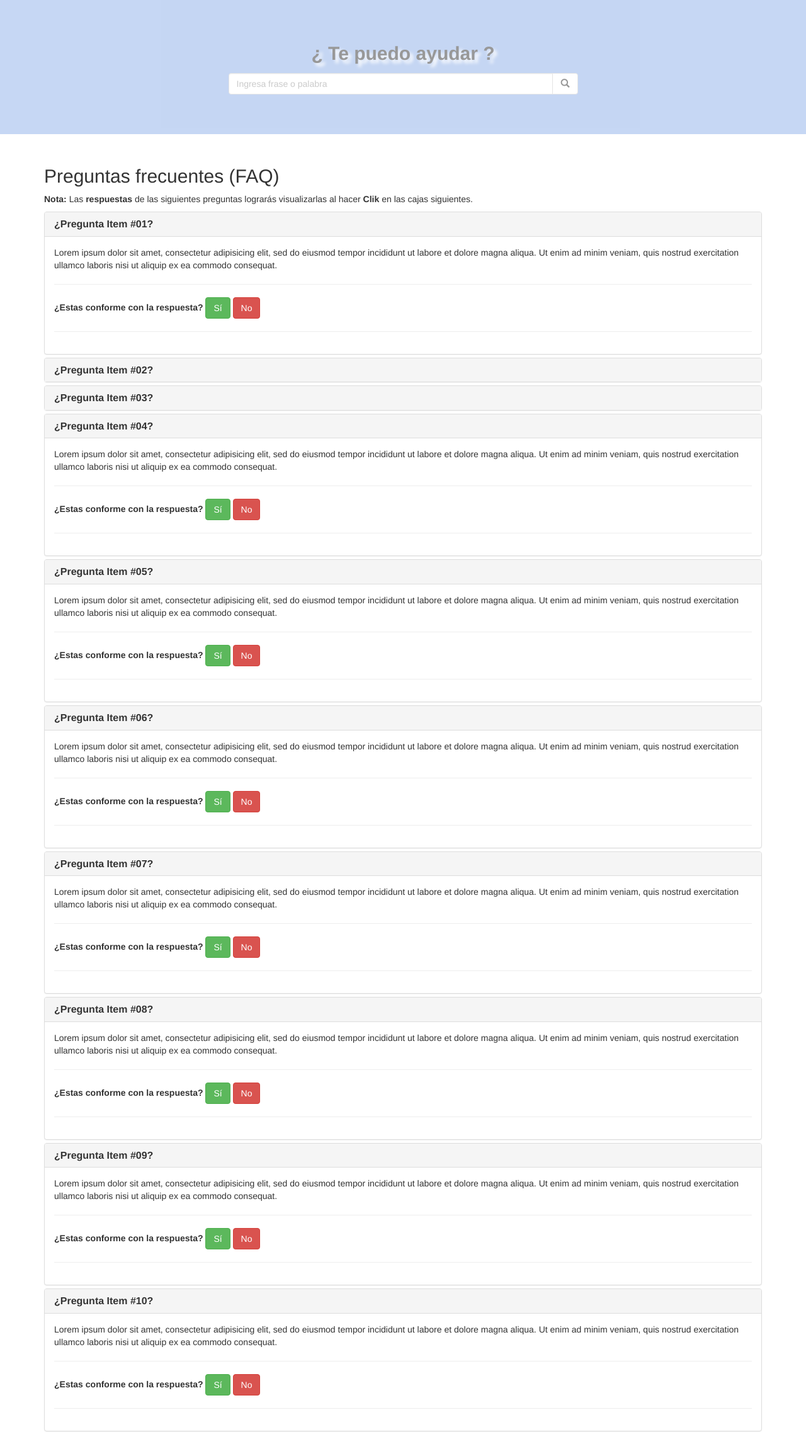
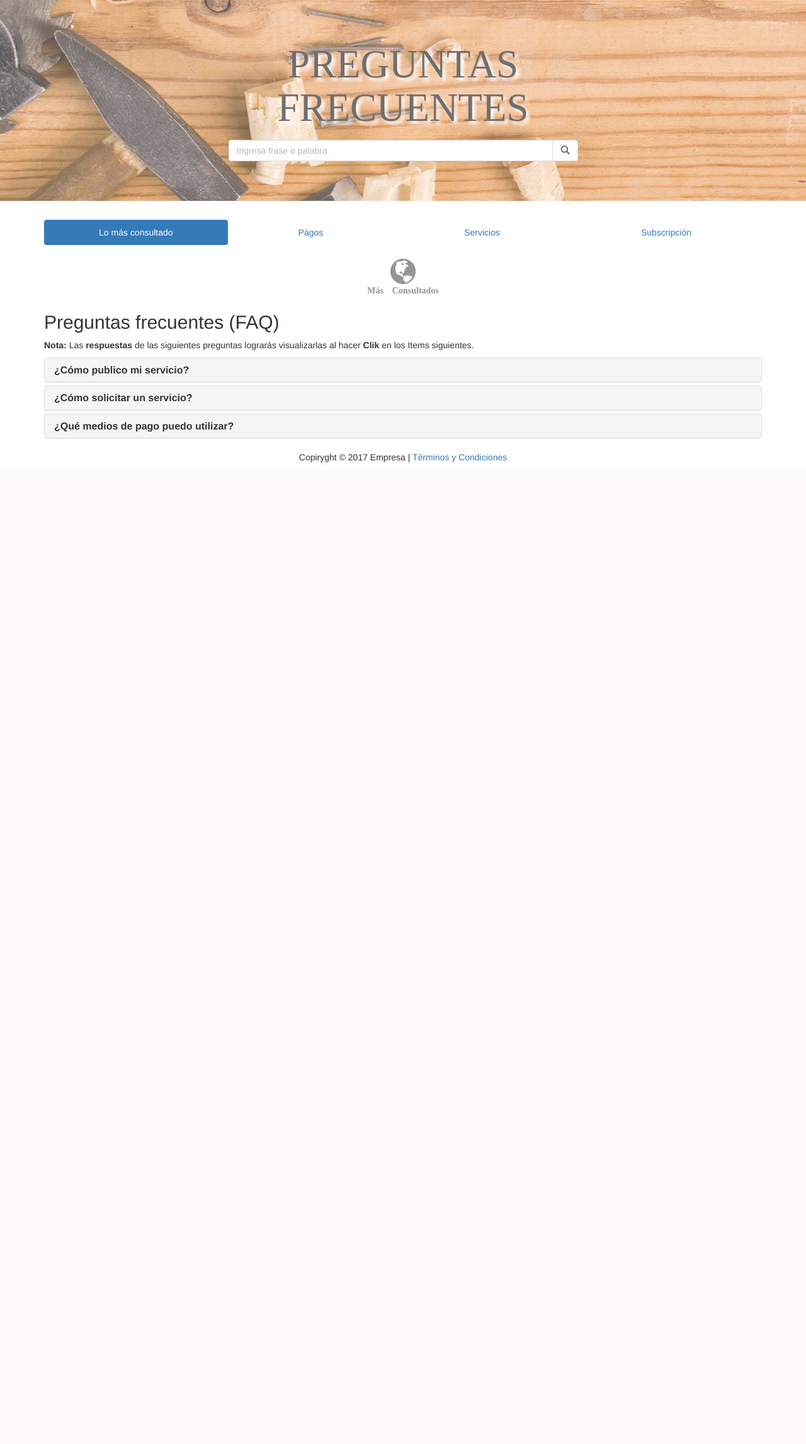
Before and after one commit to peperete/proyectodh, a PHP site: page /ayuda.php in a window 1280 px wide. Shown: the part 52-2345 px from the top of the page at 63% size. After the commit the page ends 786 px from the top, so only its background shows below. Run offline with PHP 8.4, Linux system fonts and the light colour scheme.

Commit message:
modificacion al archivo ayuda.php

```diff
--- a/ayuda.php
+++ b/ayuda.php
@@ -1,26 +1,30 @@
 <?php
   include("header.php");
 ?>
+<!--<link rel="shortcut icon" type="image/x-icon" href="/imagenes/faviconjm.ico">-->
 <div class="jumbotron text-center fondoayuda">
-
+    <h1 class="textoayuda">
+    PREGUNTAS<br>FRECUENTES
+    </h1>
     <style>
-
     /* insertando color de fondo */
     .fondoayuda {
-      background:#8DAFE9;
-      opacity:0.5;
+    background-image:url(images/carpinteria.jpg);
+    background-position:center center;
+    width:100%;
+    height:auto;
+  /*    background:#8DAFE9;*/
+      opacity:0.7;
     }
     </style>
-  <h2 class="textoayuda">
     <style>
-              .textoayuda{
-
+       h1{
+          font-family:cooper;
           text-shadow:5px 5px 5px #fff;
-                  font-weight:bold;
       }
     </style>
-  ¿ Te puedo ayudar ?
-  </h2>
+
+
   <p><div class="container">
         <form>
             <div class="row">
@@ -41,19 +45,45 @@
   </div></p>
 </div>
 <!--yyyyyy-->
+<div class="container">
+      <ul class="nav nav-pills nav-justified">
+        <li class="active"><a data-toggle="pill" href="#home">Lo más consultado</a></li>
+        <li><a data-toggle="pill" href="#menu1">Págos</a></li>
+        <li><a data-toggle="pill" href="#menu2">Servicios</a></li>
+        <li><a data-toggle="pill" href="#menu3">Subscripción</a></li>
+      </ul>
 
-<!--ddddd-->
-<div class="container">
-  <h2>Preguntas frecuentes (FAQ)</h2>
-  <p><strong>Nota:</strong> Las <strong>respuestas</strong> de las siguientes preguntas lograrás visualizarlas al hacer <strong>Clik </strong>en las cajas siguientes.</p>
+  <div class="tab-content">
+    <div id="home" class="tab-pane fade in active">
+<!--Inicio Preguntas Frecuentes-->
+         <h3>
+        <span class="glyphicon glyphicon-globe"><br><p>Más Consultados</p></span>
+      </h3>
+      <style>
+       h3 {
+        color:#979494;
+        font-size:3em;
+        text-align:center;
+       }
+       h3 span p{
+        font-size:14px;
+        font-weight: bold;
+        color:#979494;
+       }
+      </style>
+        <h2>
+            Preguntas frecuentes (FAQ)
+        </h2>
+        <p><strong>Nota:</strong> Las <strong>respuestas</strong> de las siguientes preguntas lograrás visualizarlas al hacer <strong>Clik </strong>en los Items siguientes.</p>
         <div class="panel-group" id="accordion">
+        <!--Pregunta 01-->
           <div class="panel panel-default">
             <div class="panel-heading">
               <h4 class="panel-title">
-          <a data-toggle="collapse" data-parent="#accordion" href="#collapse1"><strong>¿Pregunta Item #01?</strong></a>
+                <a data-toggle="collapse" data-parent="#accordion" href="#collapse1"><strong>¿Cómo publico mi servicio?</strong></a>
               </h4>
             </div>
-      <div id="collapse1" class="panel-collapse collapse in">
+            <div id="collapse1" class="panel-collapse collapse">
               <div class="panel-body">Lorem ipsum dolor sit amet, consectetur adipisicing elit,
               sed do eiusmod tempor incididunt ut labore et dolore magna aliqua. Ut enim ad minim veniam,
               quis nostrud exercitation ullamco laboris nisi ut aliquip ex ea commodo consequat.
@@ -65,10 +95,11 @@
               </div>
             </div>
           </div>
+          <!--Pregunta 02-->
           <div class="panel panel-default">
             <div class="panel-heading">
               <h4 class="panel-title">
-          <a data-toggle="collapse" data-parent="#accordion" href="#collapse2"><strong>¿Pregunta Item #02?</strong></a>
+                <a data-toggle="collapse" data-parent="#accordion" href="#collapse2"><strong>¿Cómo solicitar un servicio?</strong></a>
               </h4>
             </div>
             <div id="collapse2" class="panel-collapse collapse">
@@ -83,10 +114,11 @@
               </div>
             </div>
           </div>
+          <!--Pregunta 03 -->
           <div class="panel panel-default">
             <div class="panel-heading">
               <h4 class="panel-title">
-          <a data-toggle="collapse" data-parent="#accordion" href="#collapse3"><strong>¿Pregunta Item #03?</strong></a>
+                <a data-toggle="collapse" data-parent="#accordion" href="#collapse3"><strong>¿Qué medios de pago puedo utilizar?</strong></a>
               </h4>
             </div>
             <div id="collapse3" class="panel-collapse collapse">
@@ -101,13 +133,40 @@
               </div>
             </div>
           </div>
+
+          <!-- Fin Preguntas-->
+        </div>
+
+<!--Fin Preguntas Frecuentes-->
+
+  </div>
+
+    <div id="menu1" class="tab-pane fade">
+          <h3>
+        <span class="glyphicon glyphicon-usd"><br><p>Págos</p></span>
+          </h3>
+          <style>
+           h3 {
+            color:#979494;
+            font-size:3em;
+            text-align:center;
+           }
+           h3 span p{
+            font-size:14px;
+            font-weight: bold;
+            color:#979494;
+           }
+          </style>
+          <!-- Pregunta 04-->
+          <h2>Preguntas frecuentes (FAQ)</h2>
+          <p><strong>Nota:</strong> Las <strong>respuestas</strong> de las siguientes preguntas lograrás visualizarlas al hacer <strong>Clik </strong>en los Items siguientes.</p>
           <div class="panel panel-default">
             <div class="panel-heading">
               <h4 class="panel-title">
-          <a data-toggle="collapse" data-parent="#accordion" href="#collapse4"><strong>¿Pregunta Item #04?</strong></a>
+                <a data-toggle="collapse" data-parent="#accordion" href="#collapse4"><strong>¿Con qué tarjetas puedo realizar el págo?</strong></a>
               </h4>
             </div>
-      <div id="collapse4" class="panel-collapse collapse in">
+            <div id="collapse4" class="panel-collapse collapse">
               <div class="panel-body">Lorem ipsum dolor sit amet, consectetur adipisicing elit,
               sed do eiusmod tempor incididunt ut labore et dolore magna aliqua. Ut enim ad minim veniam,
               quis nostrud exercitation ullamco laboris nisi ut aliquip ex ea commodo consequat.
@@ -119,103 +178,14 @@
               </div>
             </div>
           </div>
+      <!-- Pregunta 05-->
           <div class="panel panel-default">
             <div class="panel-heading">
               <h4 class="panel-title">
-          <a data-toggle="collapse" data-parent="#accordion" href="#collapse5"><strong>¿Pregunta Item #05?</strong></a>
+                <a data-toggle="collapse" data-parent="#accordion" href="#collapse5"><strong>¿Qué sucede, si el pago con mi tarjeta es rechazada?</strong></a>
               </h4>
             </div>
-      <div id="collapse5" class="panel-collapse collapse in">
-        <div class="panel-body">Lorem ipsum dolor sit amet, consectetur adipisicing elit,
-        sed do eiusmod tempor incididunt ut labore et dolore magna aliqua. Ut enim ad minim veniam,
-        quis nostrud exercitation ullamco laboris nisi ut aliquip ex ea commodo consequat.
-        <hr>
-        <strong>¿Estas conforme con la respuesta?</strong>
-        <button type="button" class="btn btn-success">Sí</button>
-        <button type="button" class="btn btn-danger">No</button>
-        <hr>
-        </div>
-      </div>
-    </div>
-    <div class="panel panel-default">
-      <div class="panel-heading">
-        <h4 class="panel-title">
-          <a data-toggle="collapse" data-parent="#accordion" href="#collapse6"><strong>¿Pregunta Item #06?</strong></a>
-        </h4>
-      </div>
-      <div id="collapse6" class="panel-collapse collapse in">
-        <div class="panel-body">Lorem ipsum dolor sit amet, consectetur adipisicing elit,
-        sed do eiusmod tempor incididunt ut labore et dolore magna aliqua. Ut enim ad minim veniam,
-        quis nostrud exercitation ullamco laboris nisi ut aliquip ex ea commodo consequat.
-        <hr>
-        <strong>¿Estas conforme con la respuesta?</strong>
-        <button type="button" class="btn btn-success">Sí</button>
-        <button type="button" class="btn btn-danger">No</button>
-        <hr>
-        </div>
-      </div>
-    </div>
-    <div class="panel panel-default">
-      <div class="panel-heading">
-        <h4 class="panel-title">
-          <a data-toggle="collapse" data-parent="#accordion" href="#collapse7"><strong>¿Pregunta Item #07?</strong></a>
-        </h4>
-      </div>
-      <div id="collapse7" class="panel-collapse collapse in">
-        <div class="panel-body">Lorem ipsum dolor sit amet, consectetur adipisicing elit,
-        sed do eiusmod tempor incididunt ut labore et dolore magna aliqua. Ut enim ad minim veniam,
-        quis nostrud exercitation ullamco laboris nisi ut aliquip ex ea commodo consequat.
-        <hr>
-        <strong>¿Estas conforme con la respuesta?</strong>
-        <button type="button" class="btn btn-success">Sí</button>
-        <button type="button" class="btn btn-danger">No</button>
-        <hr>
-        </div>
-      </div>
-    </div>
-    <div class="panel panel-default">
-      <div class="panel-heading">
-        <h4 class="panel-title">
-          <a data-toggle="collapse" data-parent="#accordion" href="#collapse8"><strong>¿Pregunta Item #08?</strong></a>
-        </h4>
-      </div>
-      <div id="collapse8" class="panel-collapse collapse in">
-        <div class="panel-body">Lorem ipsum dolor sit amet, consectetur adipisicing elit,
-        sed do eiusmod tempor incididunt ut labore et dolore magna aliqua. Ut enim ad minim veniam,
-        quis nostrud exercitation ullamco laboris nisi ut aliquip ex ea commodo consequat.
-        <hr>
-        <strong>¿Estas conforme con la respuesta?</strong>
-        <button type="button" class="btn btn-success">Sí</button>
-        <button type="button" class="btn btn-danger">No</button>
-        <hr>
-        </div>
-      </div>
-    </div>
-    <div class="panel panel-default">
-      <div class="panel-heading">
-        <h4 class="panel-title">
-          <a data-toggle="collapse" data-parent="#accordion" href="#collapse9"><strong>¿Pregunta Item #09?</strong></a>
-        </h4>
-      </div>
-      <div id="collapse9" class="panel-collapse collapse in">
-        <div class="panel-body">Lorem ipsum dolor sit amet, consectetur adipisicing elit,
-        sed do eiusmod tempor incididunt ut labore et dolore magna aliqua. Ut enim ad minim veniam,
-        quis nostrud exercitation ullamco laboris nisi ut aliquip ex ea commodo consequat.
-        <hr>
-        <strong>¿Estas conforme con la respuesta?</strong>
-        <button type="button" class="btn btn-success">Sí</button>
-        <button type="button" class="btn btn-danger">No</button>
-        <hr>
-        </div>
-      </div>
-    </div>
-    <div class="panel panel-default">
-      <div class="panel-heading">
-        <h4 class="panel-title">
-          <a data-toggle="collapse" data-parent="#accordion" href="#collapse10"><strong>¿Pregunta Item #10?</strong></a>
-        </h4>
-      </div>
-      <div id="collapse10" class="panel-collapse collapse in">
+            <div id="collapse5" class="panel-collapse collapse">
               <div class="panel-body">Lorem ipsum dolor sit amet, consectetur adipisicing elit,
               sed do eiusmod tempor incididunt ut labore et dolore magna aliqua. Ut enim ad minim veniam,
               quis nostrud exercitation ullamco laboris nisi ut aliquip ex ea commodo consequat.
@@ -228,4 +198,147 @@
             </div>
           </div>
     </div>
+
+    <div id="menu2" class="tab-pane fade">
+          <!-- Pregunta 06-->
+          <h3>
+        <span class="glyphicon glyphicon-wrench"><br><p>Servicios</p></span>
+      </h3>
+      <style>
+       h3 {
+        color:#979494;
+        font-size:3em;
+        text-align:center;
+       }
+       h3 span p{
+        font-size:14px;
+        font-weight: bold;
+        color:#979494;
+       }
+      </style>
+          <h2>Preguntas frecuentes (FAQ)</h2>
+          <p><strong>Nota:</strong> Las <strong>respuestas</strong> de las siguientes preguntas lograrás visualizarlas al hacer <strong>Clik </strong>en los Items siguientes.</p>
+          <div class="panel panel-default">
+            <div class="panel-heading">
+              <h4 class="panel-title">
+                <a data-toggle="collapse" data-parent="#accordion" href="#collapse6"><strong>¿Cómo solicitar un Servicio?</strong></a>
+              </h4>
             </div>
+            <div id="collapse6" class="panel-collapse collapse">
+              <div class="panel-body">Lorem ipsum dolor sit amet, consectetur adipisicing elit,
+              sed do eiusmod tempor incididunt ut labore et dolore magna aliqua. Ut enim ad minim veniam,
+              quis nostrud exercitation ullamco laboris nisi ut aliquip ex ea commodo consequat.
+              <hr>
+              <strong>¿Estas conforme con la respuesta?</strong>
+              <button type="button" class="btn btn-success">Sí</button>
+              <button type="button" class="btn btn-danger">No</button>
+              <hr>
+              </div>
+            </div>
+          </div>
+     <!-- Pregunta 07-->
+          <div class="panel panel-default">
+            <div class="panel-heading">
+              <h4 class="panel-title">
+                <a data-toggle="collapse" data-parent="#accordion" href="#collapse7"><strong>¿Por qué debo suscribirme?</strong></a>
+              </h4>
+            </div>
+            <div id="collapse7" class="panel-collapse collapse">
+              <div class="panel-body">Lorem ipsum dolor sit amet, consectetur adipisicing elit,
+              sed do eiusmod tempor incididunt ut labore et dolore magna aliqua. Ut enim ad minim veniam,
+              quis nostrud exercitation ullamco laboris nisi ut aliquip ex ea commodo consequat.
+              <hr>
+              <strong>¿Estas conforme con la respuesta?</strong>
+              <button type="button" class="btn btn-success">Sí</button>
+              <button type="button" class="btn btn-danger">No</button>
+              <hr>
+              </div>
+            </div>
+          </div>
+
+
+
+    </div>
+    <div id="menu3" class="tab-pane fade">
+          <!-- Pregunta 08-->
+          <h3>
+        <span class="glyphicon glyphicon-book"><br><p>Suscripción</p></span>
+      </h3>
+      <style>
+       h3 {
+        color:#979494;
+        font-size:3em;
+        text-align:center;
+       }
+       h3 span p{
+        font-size:14px;
+        font-weight: bold;
+        color:#979494;
+       }
+      </style>
+          <h2>Preguntas frecuentes (FAQ)</h2>
+          <p><strong>Nota:</strong> Las <strong>respuestas</strong> de las siguientes preguntas lograrás visualizarlas al hacer <strong>Clik </strong>en los Items siguientes.</p>
+          <div class="panel panel-default">
+            <div class="panel-heading">
+              <h4 class="panel-title">
+                <a data-toggle="collapse" data-parent="#accordion" href="#collapse8"><strong>¿Qué requisitos necesito para suscribirme?</strong></a>
+              </h4>
+            </div>
+            <div id="collapse8" class="panel-collapse collapse">
+              <div class="panel-body">Lorem ipsum dolor sit amet, consectetur adipisicing elit,
+              sed do eiusmod tempor incididunt ut labore et dolore magna aliqua. Ut enim ad minim veniam,
+              quis nostrud exercitation ullamco laboris nisi ut aliquip ex ea commodo consequat.
+              <hr>
+              <strong>¿Estas conforme con la respuesta?</strong>
+              <button type="button" class="btn btn-success">Sí</button>
+              <button type="button" class="btn btn-danger">No</button>
+              <hr>
+              </div>
+            </div>
+          </div>
+          <!-- Pregunta 09-->
+          <div class="panel panel-default">
+            <div class="panel-heading">
+              <h4 class="panel-title">
+                <a data-toggle="collapse" data-parent="#accordion" href="#collapse9"><strong>¿Cuáles son los requisitos para suscribirme como Profesional?</strong></a>
+              </h4>
+            </div>
+            <div id="collapse9" class="panel-collapse collapse">
+              <div class="panel-body">Lorem ipsum dolor sit amet, consectetur adipisicing elit,
+              sed do eiusmod tempor incididunt ut labore et dolore magna aliqua. Ut enim ad minim veniam,
+              quis nostrud exercitation ullamco laboris nisi ut aliquip ex ea commodo consequat.
+              <hr>
+              <strong>¿Estas conforme con la respuesta?</strong>
+              <button type="button" class="btn btn-success">Sí</button>
+              <button type="button" class="btn btn-danger">No</button>
+              <hr>
+              </div>
+            </div>
+          </div>
+       <!-- Pregunta 10-->
+          <div class="panel panel-default">
+            <div class="panel-heading">
+              <h4 class="panel-title">
+                <a data-toggle="collapse" data-parent="#accordion" href="#collapse10"><strong>¿Cómo me registro para ofrecer mi servicio?</strong></a>
+              </h4>
+            </div>
+            <div id="collapse10" class="panel-collapse collapse">
+              <div class="panel-body">Lorem ipsum dolor sit amet, consectetur adipisicing elit,
+              sed do eiusmod tempor incididunt ut labore et dolore magna aliqua. Ut enim ad minim veniam,
+              quis nostrud exercitation ullamco laboris nisi ut aliquip ex ea commodo consequat.
+              <hr>
+              <strong>¿Estas conforme con la respuesta?</strong>
+              <button type="button" class="btn btn-success">Sí</button>
+              <button type="button" class="btn btn-danger">No</button>
+              <hr>
+              </div>
+            </div>
+          </div>
+          <!-- Fin Preguntas-->
+    </div>
+  </div>
+</div>
+<!--ddddd-->
+<?php
+   include("footer.php");
+?>
```
Lines whose indentation alone changed are shown as unchanged.
